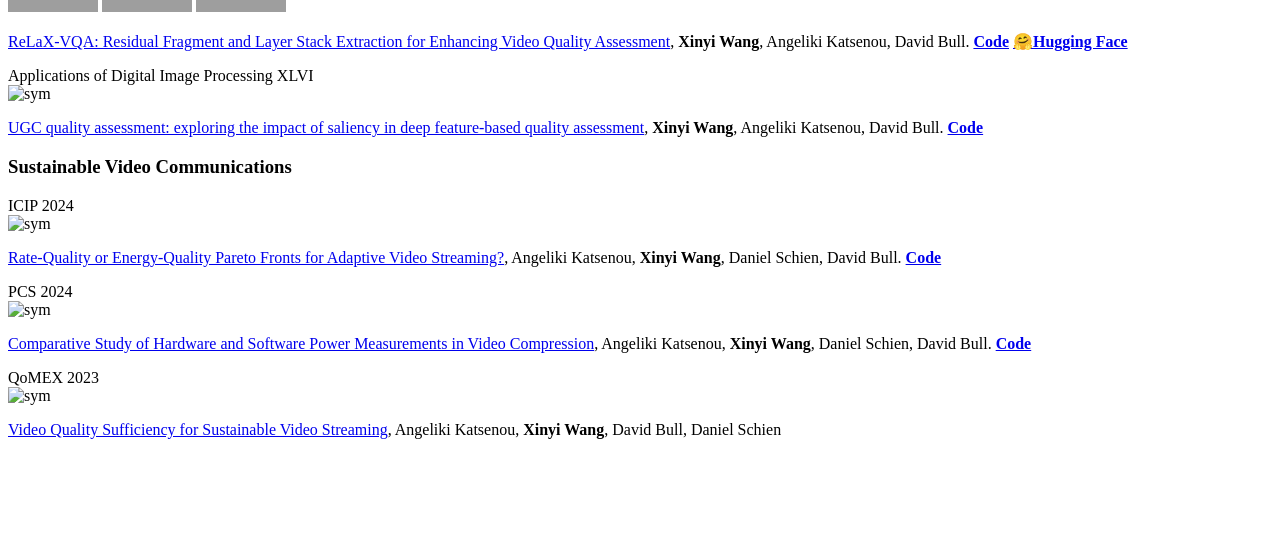
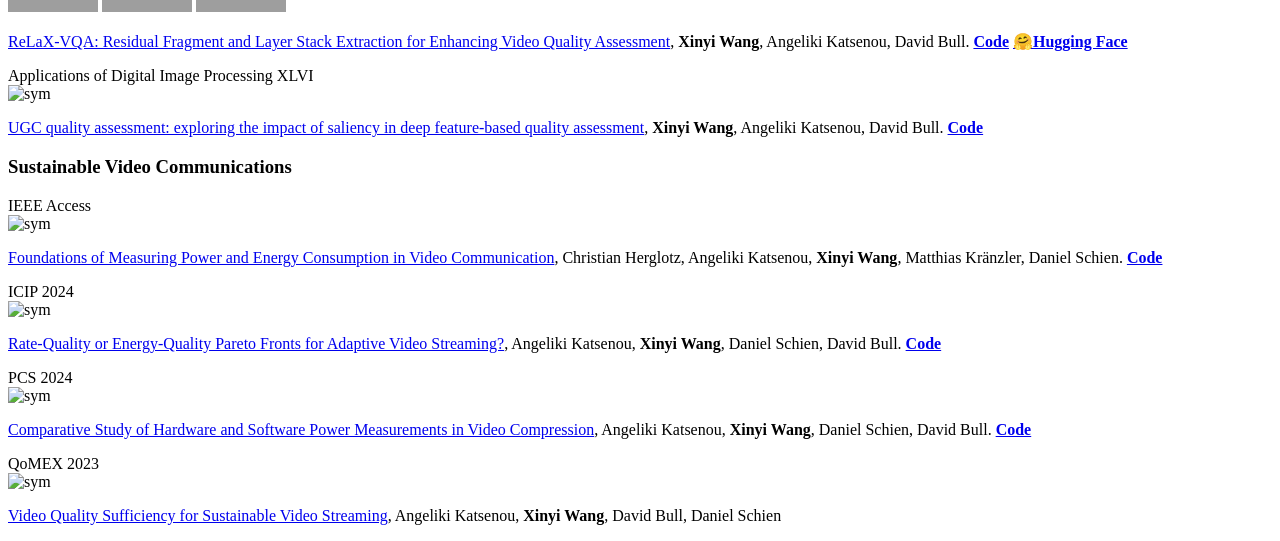
Before and after one commit to xinyiW915/xinyiW915.github.io, a Jekyll site: the page built from _pages/includes/pub.md, in a window 1280 px wide and 900 px high, scrolled down 1094 px, cut to the strip 359-900 px from the top of the window. Built offline with Jekyll 4.4.1, drawn with Linux system fonts in a browser that asks for light colours; our own code applies the rules of GitHub Pages for plain Markdown files; before the commit the page ends 1908 px from its top, so only the background shows below that; grey boxes are pictures that could not be loaded.

Commit message:
Update pub.md

```diff
--- a/_pages/includes/pub.md
+++ b/_pages/includes/pub.md
@@ -21,6 +21,13 @@
 </div>
 
 ### Sustainable Video Communications
+<div class='paper-box'><div class='paper-box-image'><div><div class="badge">IEEE Access</div><img src='images/measuring_power.jpg' alt="sym" width="80%"></div></div>
+<div class='paper-box-text' markdown="1">
+
+[Foundations of Measuring Power and Energy Consumption in Video Communication](https://ieeexplore.ieee.org/document/10904224), Christian Herglotz, Angeliki Katsenou, **Xinyi Wang**, Matthias Kränzler, Daniel Schien. [**Code**](https://github.com/CEatBTU/OPEMS)
+</div>
+</div>
+
 <div class='paper-box'><div class='paper-box-image'><div><div class="badge">ICIP 2024</div><img src='images/Overview_EQABR.png' alt="sym" width="80%"></div></div>
 <div class='paper-box-text' markdown="1">
 
```
